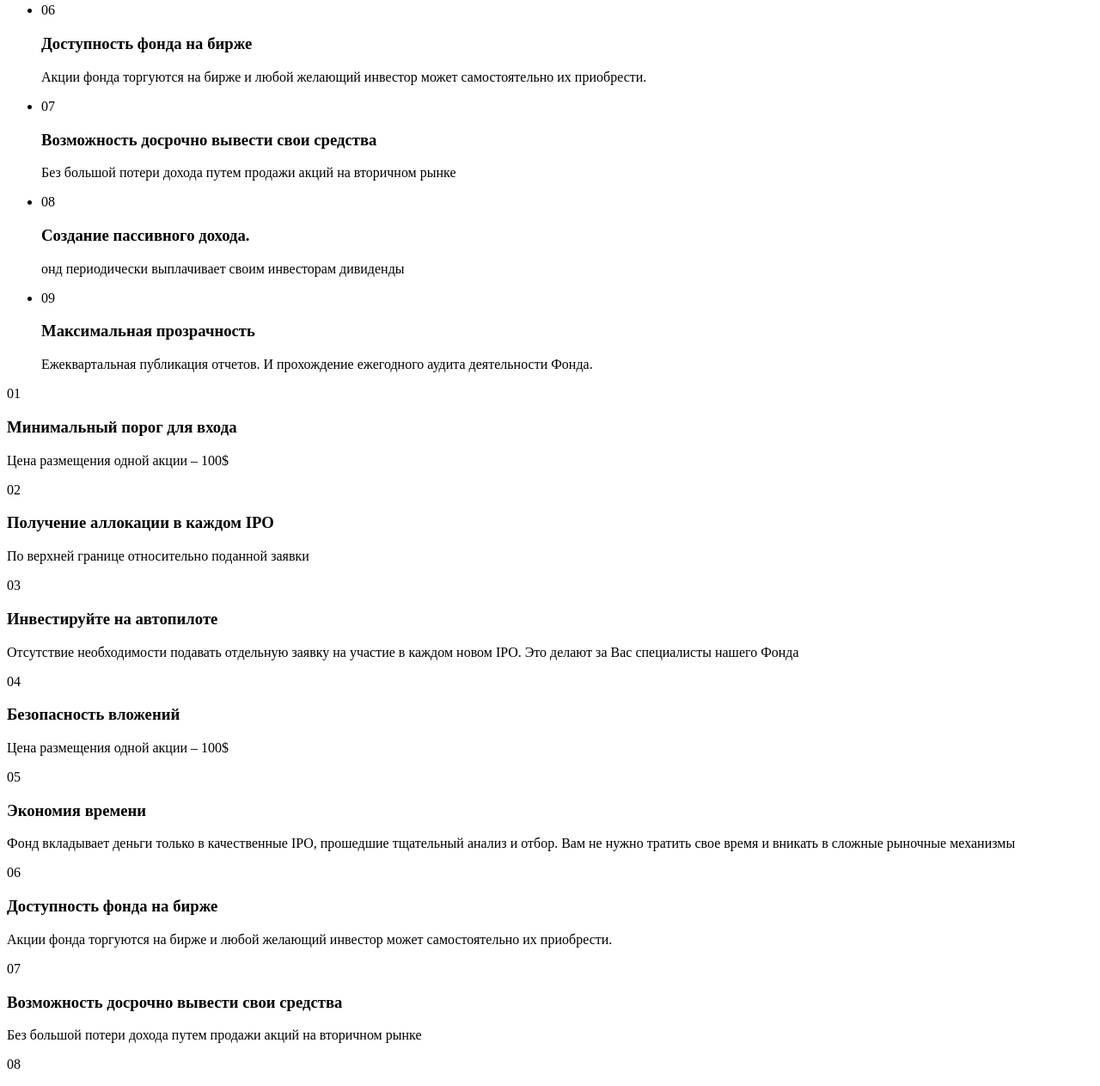
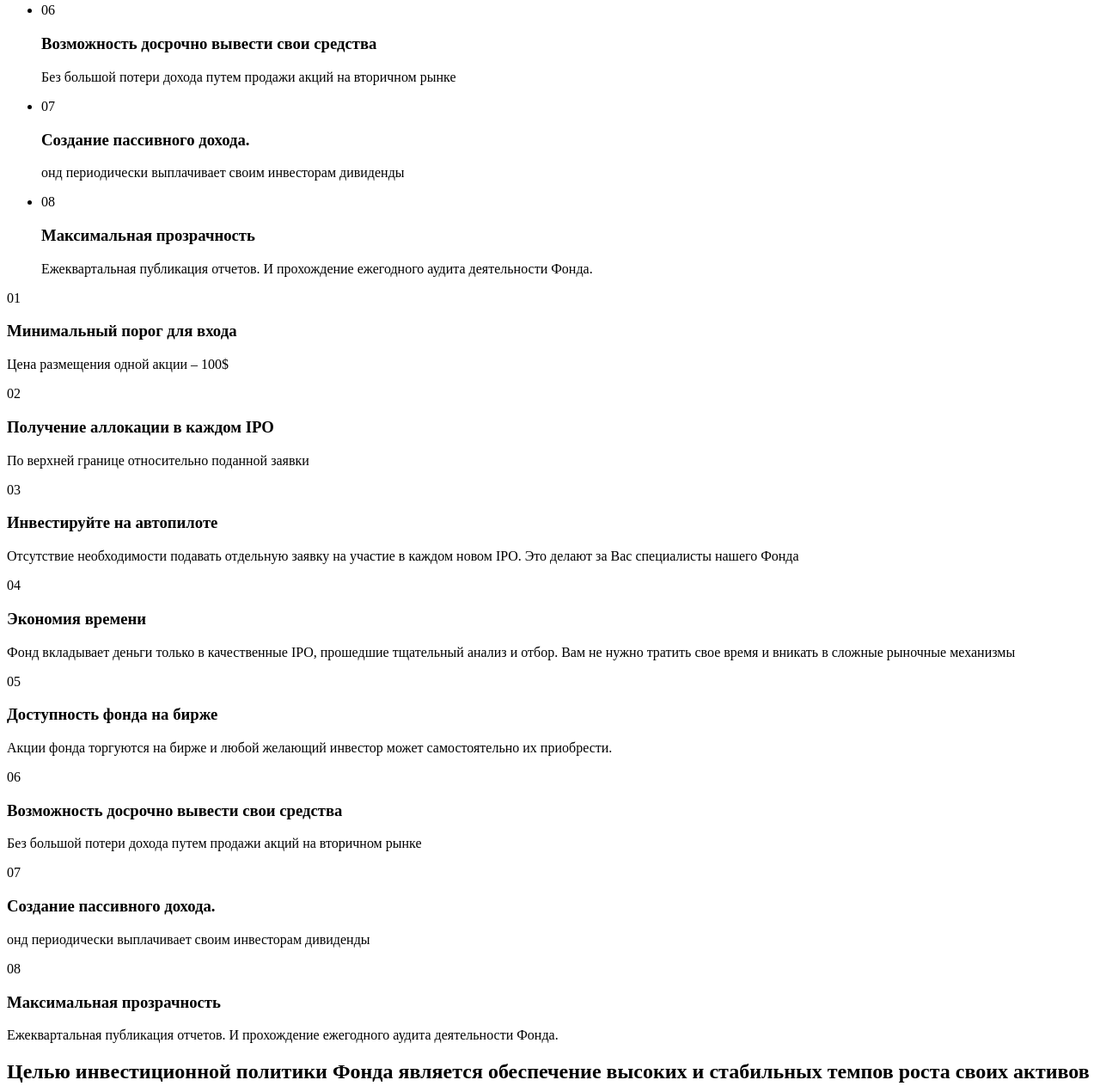
Before and after one commit to HydroOx1d/fond-rpg, a website with bundled scripts: page src/index.html in a window 1280 px wide. Shown: the part 1812-3075 px from the top of the page at 86% size. Built offline with nearby package versions, Linux system fonts and the light colour scheme; files whose address does not match are found by name.

Commit message:
advantages items corrected

```diff
--- a/gulp/version.json
+++ b/gulp/version.json
@@ -1,3 +1,3 @@
 {
-    "main": "20221208105543"
+    "main": "20221216140108"
 }
--- a/src/html/home/advantages.html
+++ b/src/html/home/advantages.html
@@ -25,7 +25,7 @@
                 </h4>
 
                 <p class="advantages__list__item__text">
-                    Цена размещения одной акции – 100$
+                    Цена размещения одной акции – 2000$
                 </p>
             </li>
 
@@ -57,18 +57,6 @@
                 <span class="advantages__list__item__num">04</span>
 
                 <h3 class="advantages__list__item__title">
-                    Безопасность вложений
-                </h4>
-
-                <p class="advantages__list__item__text">
-                    Цена размещения одной акции – 100$
-                </p>
-            </li>
-
-            <li class="advantages__list__item">
-                <span class="advantages__list__item__num">05</span>
-
-                <h3 class="advantages__list__item__title">
                     Экономия времени
                 </h4>
 
@@ -78,7 +66,7 @@
             </li>
 
             <li class="advantages__list__item">
-                <span class="advantages__list__item__num">06</span>
+                <span class="advantages__list__item__num">05</span>
 
                 <h3 class="advantages__list__item__title">
                     Доступность фонда на бирже
@@ -90,7 +78,7 @@
             </li>
 
             <li class="advantages__list__item">
-                <span class="advantages__list__item__num">07</span>
+                <span class="advantages__list__item__num">06</span>
 
                 <h3 class="advantages__list__item__title">
                     Возможность досрочно вывести свои средства
@@ -102,7 +90,7 @@
             </li>
 
             <li class="advantages__list__item">
-                <span class="advantages__list__item__num">08</span>
+                <span class="advantages__list__item__num">07</span>
 
                 <h3 class="advantages__list__item__title">
                     Создание пассивного дохода.
@@ -114,7 +102,7 @@
             </li>
 
             <li class="advantages__list__item">
-                <span class="advantages__list__item__num">09</span>
+                <span class="advantages__list__item__num">08</span>
 
                 <h3 class="advantages__list__item__title">
                     Максимальная прозрачность
--- a/src/html/home/advantagesSwiper.html
+++ b/src/html/home/advantagesSwiper.html
@@ -11,7 +11,7 @@
                     </h4>
 
                     <p class="advantages__list__item__text text">
-                        Цена размещения одной акции – 100$
+                        Цена размещения одной акции – 2000$
                     </p>
                 </div>
             </div>
@@ -49,20 +49,6 @@
                     <span class="advantages__list__item__num">04</span>
 
                     <h3 class="advantages__list__item__title">
-                        Безопасность вложений
-                    </h4>
-
-                    <p class="advantages__list__item__text text">
-                        Цена размещения одной акции – 100$
-                    </p>
-                </div>
-            </div>
-
-            <div class="swiper-slide">
-                <div class="advantages__list__item">
-                    <span class="advantages__list__item__num">05</span>
-
-                    <h3 class="advantages__list__item__title">
                         Экономия времени
                     </h4>
 
@@ -74,7 +60,7 @@
 
             <div class="swiper-slide">
                 <div class="advantages__list__item">
-                    <span class="advantages__list__item__num">06</span>
+                    <span class="advantages__list__item__num">05</span>
 
                     <h3 class="advantages__list__item__title">
                         Доступность фонда на бирже
@@ -88,7 +74,7 @@
 
             <div class="swiper-slide">
                 <div class="advantages__list__item">
-                    <span class="advantages__list__item__num">07</span>
+                    <span class="advantages__list__item__num">06</span>
 
                     <h3 class="advantages__list__item__title">
                         Возможность досрочно вывести свои средства
@@ -102,7 +88,7 @@
 
             <div class="swiper-slide">
                 <div class="advantages__list__item">
-                    <span class="advantages__list__item__num">08</span>
+                    <span class="advantages__list__item__num">07</span>
 
                     <h3 class="advantages__list__item__title">
                         Создание пассивного дохода.
@@ -116,7 +102,7 @@
 
             <div class="swiper-slide">
                 <div class="advantages__list__item">
-                    <span class="advantages__list__item__num">09</span>
+                    <span class="advantages__list__item__num">08</span>
 
                     <h3 class="advantages__list__item__title">
                         Максимальная прозрачность
--- a/src/js/translater/translater.js
+++ b/src/js/translater/translater.js
@@ -35,42 +35,38 @@
     document.querySelectorAll('.advantages__list__item__title')[0].innerHTML = i18next.t('lang19');
     document.querySelectorAll('.advantages__list__item__title')[1].innerHTML = i18next.t('lang20');
     document.querySelectorAll('.advantages__list__item__title')[2].innerHTML = i18next.t('lang21');
-    document.querySelectorAll('.advantages__list__item__title')[3].innerHTML = i18next.t('lang22');
-    document.querySelectorAll('.advantages__list__item__title')[4].innerHTML = i18next.t('lang23');
-    document.querySelectorAll('.advantages__list__item__title')[5].innerHTML = i18next.t('lang24');
-    document.querySelectorAll('.advantages__list__item__title')[6].innerHTML = i18next.t('lang25');
-    document.querySelectorAll('.advantages__list__item__title')[7].innerHTML = i18next.t('lang26');
-    document.querySelectorAll('.advantages__list__item__title')[8].innerHTML = i18next.t('lang27');
+    document.querySelectorAll('.advantages__list__item__title')[3].innerHTML = i18next.t('lang23');
+    document.querySelectorAll('.advantages__list__item__title')[4].innerHTML = i18next.t('lang24');
+    document.querySelectorAll('.advantages__list__item__title')[5].innerHTML = i18next.t('lang25');
+    document.querySelectorAll('.advantages__list__item__title')[6].innerHTML = i18next.t('lang26');
+    document.querySelectorAll('.advantages__list__item__title')[7].innerHTML = i18next.t('lang27');
 
-    document.querySelectorAll('.advantages__list__item__title')[9].innerHTML = i18next.t('lang19');
-    document.querySelectorAll('.advantages__list__item__title')[10].innerHTML = i18next.t('lang20');
-    document.querySelectorAll('.advantages__list__item__title')[11].innerHTML = i18next.t('lang21');
-    document.querySelectorAll('.advantages__list__item__title')[12].innerHTML = i18next.t('lang22');
-    document.querySelectorAll('.advantages__list__item__title')[13].innerHTML = i18next.t('lang23');
-    document.querySelectorAll('.advantages__list__item__title')[14].innerHTML = i18next.t('lang24');
-    document.querySelectorAll('.advantages__list__item__title')[15].innerHTML = i18next.t('lang25');
-    document.querySelectorAll('.advantages__list__item__title')[16].innerHTML = i18next.t('lang26');
-    document.querySelectorAll('.advantages__list__item__title')[17].innerHTML = i18next.t('lang27');
+    document.querySelectorAll('.advantages__list__item__title')[8].innerHTML = i18next.t('lang19');
+    document.querySelectorAll('.advantages__list__item__title')[9].innerHTML = i18next.t('lang20');
+    document.querySelectorAll('.advantages__list__item__title')[10].innerHTML = i18next.t('lang21');
+    document.querySelectorAll('.advantages__list__item__title')[11].innerHTML = i18next.t('lang23');
+    document.querySelectorAll('.advantages__list__item__title')[12].innerHTML = i18next.t('lang24');
+    document.querySelectorAll('.advantages__list__item__title')[13].innerHTML = i18next.t('lang25');
+    document.querySelectorAll('.advantages__list__item__title')[14].innerHTML = i18next.t('lang26');
+    document.querySelectorAll('.advantages__list__item__title')[15].innerHTML = i18next.t('lang27');
 
     document.querySelectorAll('.advantages__list__item__text')[0].innerHTML = i18next.t('lang28');
     document.querySelectorAll('.advantages__list__item__text')[1].innerHTML = i18next.t('lang29');
     document.querySelectorAll('.advantages__list__item__text')[2].innerHTML = i18next.t('lang30');
-    document.querySelectorAll('.advantages__list__item__text')[3].innerHTML = i18next.t('lang31');
-    document.querySelectorAll('.advantages__list__item__text')[4].innerHTML = i18next.t('lang32');
-    document.querySelectorAll('.advantages__list__item__text')[5].innerHTML = i18next.t('lang33');
-    document.querySelectorAll('.advantages__list__item__text')[6].innerHTML = i18next.t('lang34');
-    document.querySelectorAll('.advantages__list__item__text')[7].innerHTML = i18next.t('lang35');
-    document.querySelectorAll('.advantages__list__item__text')[8].innerHTML = i18next.t('lang36');
+    document.querySelectorAll('.advantages__list__item__text')[3].innerHTML = i18next.t('lang32');
+    document.querySelectorAll('.advantages__list__item__text')[4].innerHTML = i18next.t('lang33');
+    document.querySelectorAll('.advantages__list__item__text')[5].innerHTML = i18next.t('lang34');
+    document.querySelectorAll('.advantages__list__item__text')[6].innerHTML = i18next.t('lang35');
+    document.querySelectorAll('.advantages__list__item__text')[7].innerHTML = i18next.t('lang36');
 
-    document.querySelectorAll('.advantages__list__item__text')[9].innerHTML = i18next.t('lang28');
-    document.querySelectorAll('.advantages__list__item__text')[10].innerHTML = i18next.t('lang29');
-    document.querySelectorAll('.advantages__list__item__text')[11].innerHTML = i18next.t('lang30');
-    document.querySelectorAll('.advantages__list__item__text')[12].innerHTML = i18next.t('lang31');
-    document.querySelectorAll('.advantages__list__item__text')[13].innerHTML = i18next.t('lang32');
-    document.querySelectorAll('.advantages__list__item__text')[14].innerHTML = i18next.t('lang33');
-    document.querySelectorAll('.advantages__list__item__text')[15].innerHTML = i18next.t('lang34');
-    document.querySelectorAll('.advantages__list__item__text')[16].innerHTML = i18next.t('lang35');
-    document.querySelectorAll('.advantages__list__item__text')[17].innerHTML = i18next.t('lang36');
+    document.querySelectorAll('.advantages__list__item__text')[8].innerHTML = i18next.t('lang28');
+    document.querySelectorAll('.advantages__list__item__text')[9].innerHTML = i18next.t('lang29');
+    document.querySelectorAll('.advantages__list__item__text')[10].innerHTML = i18next.t('lang30');
+    document.querySelectorAll('.advantages__list__item__text')[11].innerHTML = i18next.t('lang32');
+    document.querySelectorAll('.advantages__list__item__text')[12].innerHTML = i18next.t('lang33');
+    document.querySelectorAll('.advantages__list__item__text')[13].innerHTML = i18next.t('lang34');
+    document.querySelectorAll('.advantages__list__item__text')[14].innerHTML = i18next.t('lang35');
+    document.querySelectorAll('.advantages__list__item__text')[15].innerHTML = i18next.t('lang36');
 
 
     //  target
--- a/src/scss/sections/advantages.scss
+++ b/src/scss/sections/advantages.scss
@@ -102,14 +102,14 @@
             }
 
             &__title{
-                font-size: 34px;
+                font-size: 32px;
                 font-weight: 400;
                 line-height: calc(39 / 34 * 100%);
                 color: $secondary;
 
                 height: 70px;
                 margin: 30px 0 70px;
-                @media (max-width: 800) {
+                @media (max-width: 800px) {
                     font-size: 30px;
                 }
             }
--- a/src/scss/sections/hero.scss
+++ b/src/scss/sections/hero.scss
@@ -1,4 +1,5 @@
 .hero {
+
     padding: 50px 0;
 
     &__title{
```
